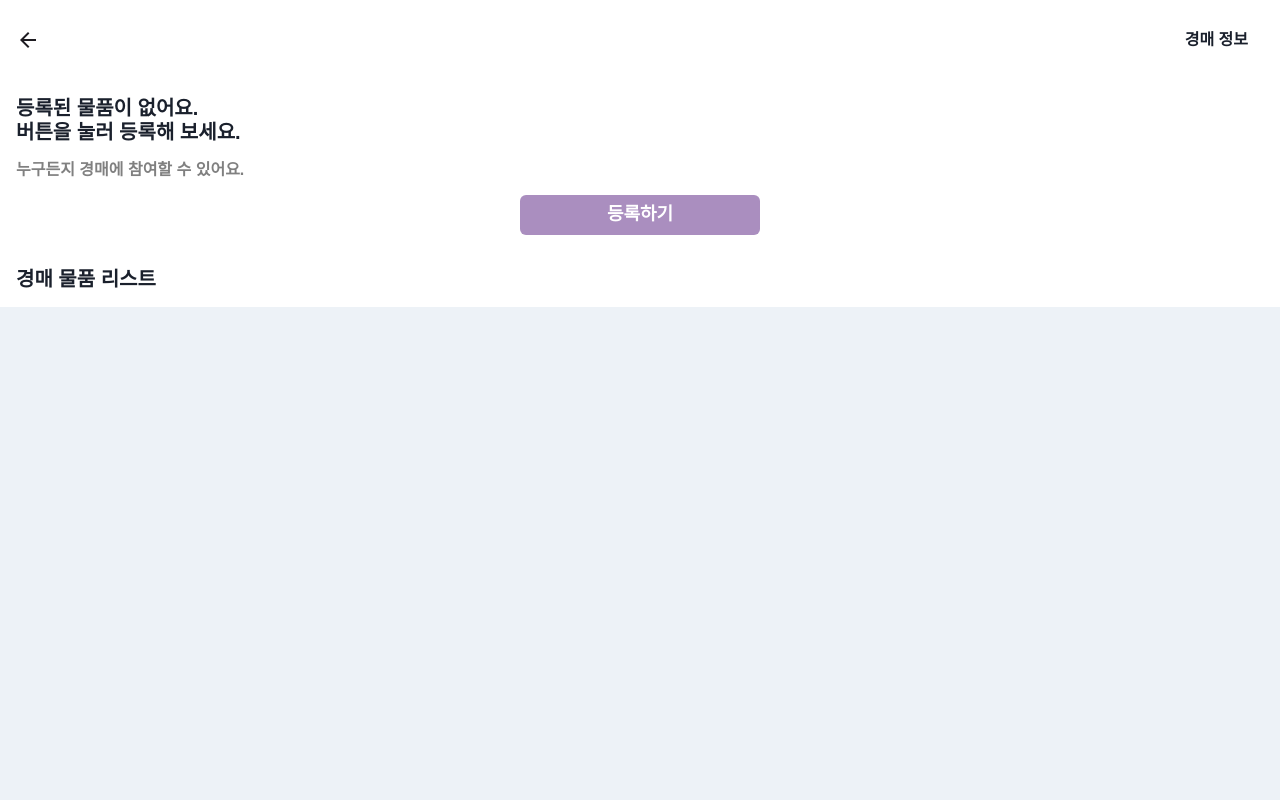
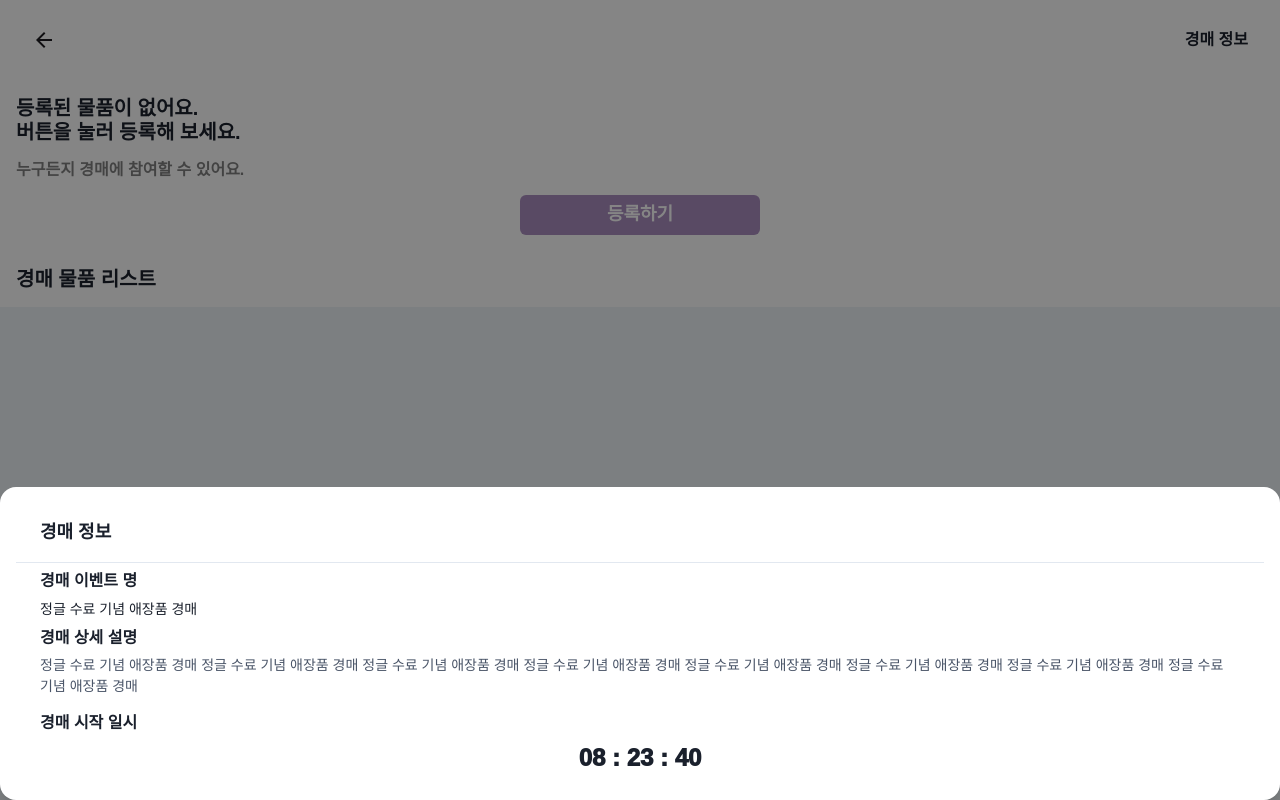
Before and after one commit to devteam2jg/rush-room-FE, a React app: page /auction in a window 1280 px wide. Both pictures are taken after a click on the button "경매 정보". Built offline with nearby package versions, Linux system fonts and the light colour scheme; the HTML template or start-up script is replaced by a standard one; a web font is replaced by a local one.

Commit message:
feat(auction detail page): 경매 정보 클릭시 나오는 drawer 생성

```diff
--- a/src/components/AuctionInfo.tsx
+++ b/src/components/AuctionInfo.tsx
@@ -1,11 +1,29 @@
-import { Box, Button, Flex, Image, useColorModeValue } from '@chakra-ui/react';
+import {
+  Box,
+  Button,
+  Drawer,
+  DrawerBody,
+  DrawerContent,
+  DrawerHeader,
+  DrawerOverlay,
+  Text,
+  Flex,
+  Heading,
+  Image,
+  useColorModeValue,
+  useDisclosure,
+} from '@chakra-ui/react';
 
 export default function AuctionInfo() {
+  const { isOpen, onOpen, onClose } = useDisclosure();
+
   return (
     <Box bg={useColorModeValue('white', 'gray.900')} px={4} py={2} shadow="md">
       <Flex h={16} alignItems="center" justifyContent="space-between">
-        {/* 왼쪽 뒤로가기 아이콘 */}
-        <Image src="images/leftarrow.png" alt="뒤로가기" boxSize="24px" />
+        <Button bg="white">
+          <Image src="images/leftarrow.png" alt="뒤로가기" boxSize="24px" />
+        </Button>
+
         <Box flex="1" />
 
         <Button
@@ -13,12 +31,43 @@ export default function AuctionInfo() {
           fontWeight="bold"
           variant="ghost"
           textAlign="right"
+          onClick={onOpen}
         >
           경매 정보
         </Button>
-
         <Box />
       </Flex>
+      <Drawer placement="bottom" onClose={onClose} isOpen={isOpen}>
+        <DrawerOverlay />
+        <DrawerContent borderRadius="2xl" p="4">
+          <DrawerHeader borderBottomWidth="1px" fontSize="lg">
+            경매 정보
+          </DrawerHeader>
+          <DrawerBody>
+            <Heading as="h5" size="sm" textAlign="left" mb={2}>
+              경매 이벤트 명
+            </Heading>
+            <Text fontSize="sm" mb={2}>
+              정글 수료 기념 애장품 경매
+            </Text>
+            <Heading as="h5" size="sm" textAlign="left" mb={2}>
+              경매 상세 설명
+            </Heading>
+            <Text fontSize="sm" mb={4} color="gray.600">
+              정글 수료 기념 애장품 경매 정글 수료 기념 애장품 경매 정글 수료
+              기념 애장품 경매 정글 수료 기념 애장품 경매 정글 수료 기념 애장품
+              경매 정글 수료 기념 애장품 경매 정글 수료 기념 애장품 경매 정글
+              수료 기념 애장품 경매
+            </Text>
+            <Heading as="h5" size="sm" textAlign="left" mb={2}>
+              경매 시작 일시
+            </Heading>
+            <Text fontSize="2xl" fontWeight={1000} textAlign="center">
+              08 : 23 : 40
+            </Text>
+          </DrawerBody>
+        </DrawerContent>
+      </Drawer>
     </Box>
   );
 }
```
